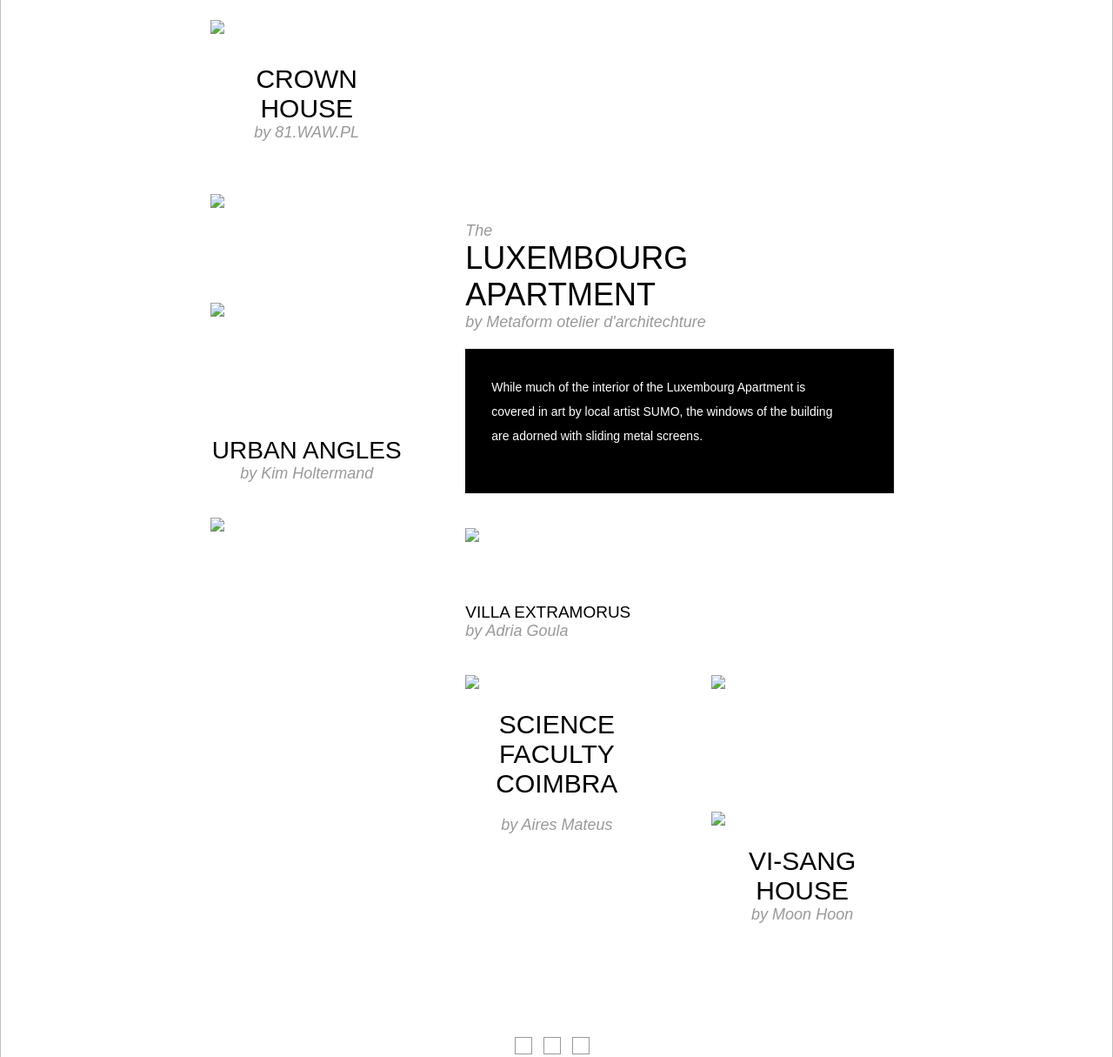
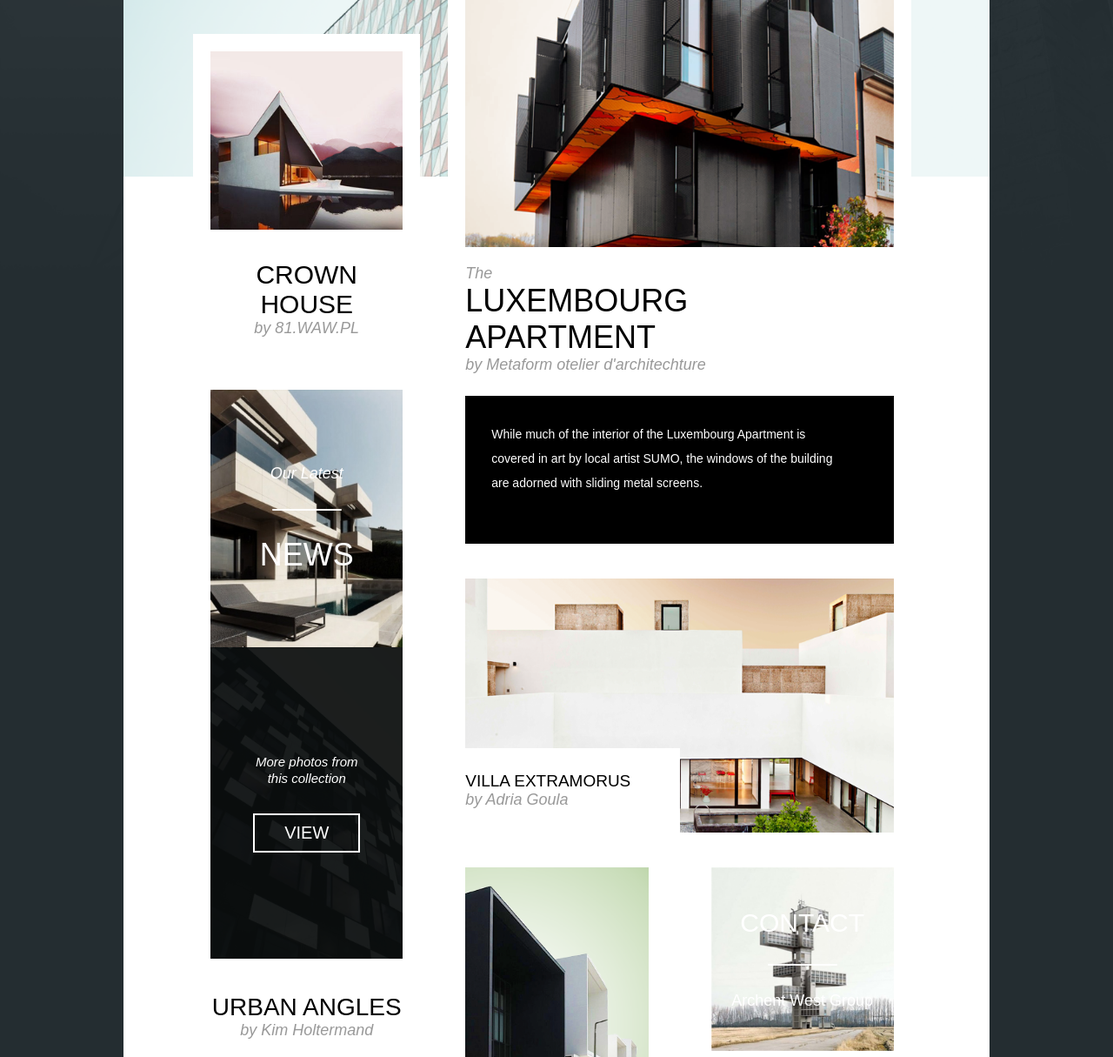
Before and after one commit to evRook/architecture-website-concept, a plain HTML site: page index.html in a window 1280 px wide. Shown: the part 664-1879 px from the top of the page at 87% size. Drawn offline with Linux system fonts and the light colour scheme; the site is published under a folder, as on GitHub Pages, so addresses that start at the root find nothing.

Commit message:
adjusted for pages test 1

```diff
--- a/index.html
+++ b/index.html
@@ -10,7 +10,7 @@
 </head>
 <body>
     <div class="body--background">
-        <img src="/Images/background.png" class="body--img">
+        <img src="Images/background.png" class="body--img">
         <div class="page--img">
             <header>
                 <div class="nav--bar">
@@ -29,7 +29,7 @@
                         </div>
                     </div>
                     <div class="nav--logo">
-                        <img src="/Images/logo.png">
+                        <img src="Images/logo.png">
                     </div>
                     <div class="nav--search">
                         <input type="search" placeholder="SEARCH">
@@ -47,16 +47,16 @@
                                 <p>GROUP</p>
                             </div>
                             <div class="column-1__box-1">
-                                <img src="/Images/Bitmap-1.png">
+                                <img src="Images/Bitmap-1.png">
                                 <div class="column-1__box-1--txt">
                                     <p class="column-1__box-1--style-1">CROWN HOUSE</p>
                                     <p class="column-1__box-1--style-2">by 81.WAW.PL</p>
                                 </div>
                             </div>
                             <div class="column-1__box-2">
-                                <img src="/Images/Bitmap-6.png" id="box-2--houseimg">
-                                <img src="/Images/Bitmap-8.png" id="box-2--background">
-                                <img src="/Images/Rectangle-7.png" id="box-2--shading">
+                                <img src="Images/Bitmap-6.png" id="box-2--houseimg">
+                                <img src="Images/Bitmap-8.png" id="box-2--background">
+                                <img src="Images/Rectangle-7.png" id="box-2--shading">
                                 <div href="#" class="column-1__box-2--txt-1">
                                     <p class="column-1__box-2--style-1">Our Latest</p>
                                     <hr>
@@ -73,7 +73,7 @@
                                 </div>
                             </div>
                             <div class="column-1__box-3">
-                                <img src="/Images/Bitmap-2.png" id="box-3--manimg">
+                                <img src="Images/Bitmap-2.png" id="box-3--manimg">
                                 <div class="column-1__box-3--txt-1">
                                     <a href="#"><p class="column-1__box-3--style-1">ABOUT</p></a>
                                     <hr>
@@ -83,7 +83,7 @@
                         </div>
                         <div class="main--column-2">
                             <div class="main--box-1">
-                                <img src="/Images/Bitmap.png">
+                                <img src="Images/Bitmap.png">
                                 <div class="box-1--txt-1">
                                     <p class="txt-1--style-1">The</p>
                                     <p class="txt-1--style-2">LUXEMBOURG</p>
@@ -95,14 +95,14 @@
                                 </div>
                             </div>
                             <div class="main--box-2">
-                                <img src="/Images/Bitmap-7.png" id="box-2--patioimg">
+                                <img src="Images/Bitmap-7.png" id="box-2--patioimg">
                                 <div class="box-2--txt">
                                     <p class="box-2--style-1">VILLA EXTRAMORUS</p>
                                     <p class="box-2--style-2">by Adria Goula</p>
                                 </div>
                             </div>
                             <div class="main--box-3">
-                                <img src="/Images/Bitmap-3.png" id="box-3--houseimg">
+                                <img src="Images/Bitmap-3.png" id="box-3--houseimg">
                                 <div class="box-3--txt">
                                     <p class="box-3--style-1">SCIENCE FACULTY</p>
                                     <p class="box-3--style-1">COIMBRA</p>
@@ -110,7 +110,7 @@
                                 </div>
                             </div>
                             <div class="main--box-4">
-                                <img src="/Images/Bitmap-5.png" id="box-4--houseimg">
+                                <img src="Images/Bitmap-5.png" id="box-4--houseimg">
                                 <div class="box-4--txt">
                                     <a href="#"><p class="box-4--style-1">CONTACT</p></a>
                                     <hr>
@@ -118,7 +118,7 @@
                                 </div>
                             </div>
                             <div class="main--box-5">
-                                <img src="/Images/Bitmap-4.png" id="box-5--houseimg">
+                                <img src="Images/Bitmap-4.png" id="box-5--houseimg">
                                 <div class="box-5--txt">
                                     <p class="box-5--style-1">VI-SANG HOUSE</p>
                                     <p class="box-5--style-2">by Moon Hoon</p>
@@ -141,7 +141,7 @@
                             <a href="#" id="footer--link-2">ABOUT</a>
                             <a href="#" id="footer--link-3">CONTACT</a>
                         </ul>
-                        <img src="/Images/logo.png" id="footer--logo">
+                        <img src="Images/logo.png" id="footer--logo">
                     </nav>
                 </footer>
             </div>
--- a/style.css
+++ b/style.css
@@ -19,7 +19,7 @@
 }
 
 .page--img {
-    background-image: url(/Images/hero.png);
+    background-image: url(Images/hero.png);
     background-repeat: no-repeat;
     background-size:contain;
     background-color: #FFFFFF;
```
